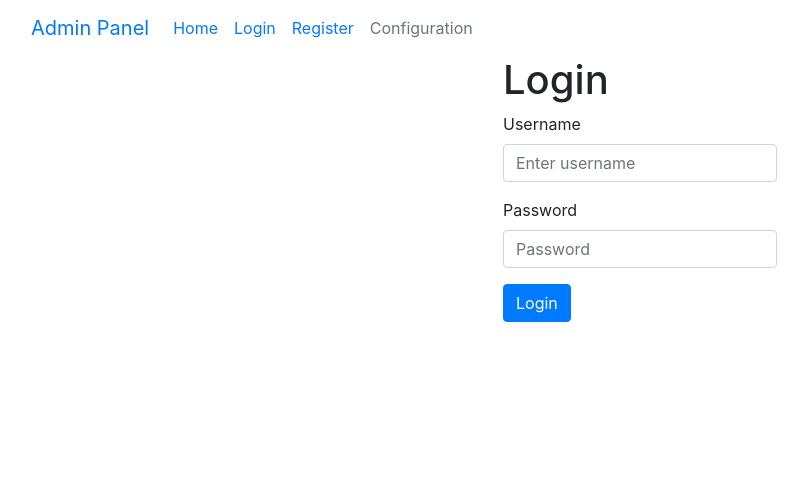
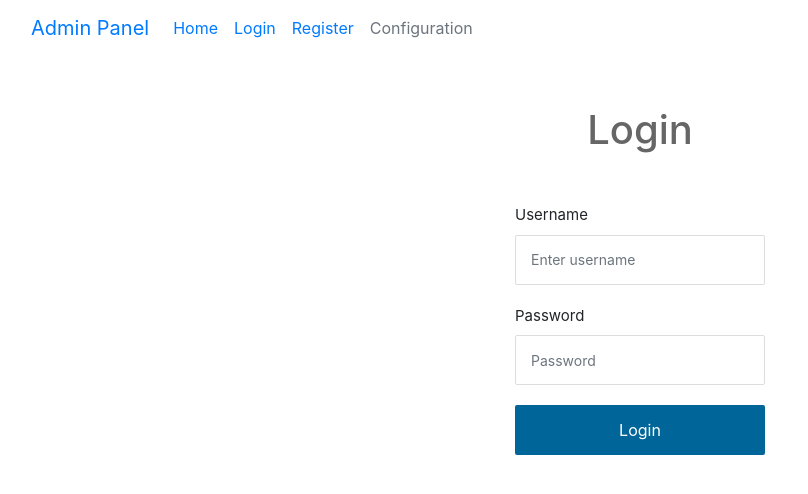
Before and after one commit to ihsanndamar/admin-panel-frontend, a React (Create React App) app: page / in a window 1280 px wide. Shown: the top 494 px of the page, without its empty margins (0-808 px from the left). Built offline with nearby package versions, Linux system fonts and the light colour scheme.

Commit message:
fix: some css

```diff
--- a/src/index.css
+++ b/src/index.css
@@ -11,3 +11,46 @@ code {
   font-family: source-code-pro, Menlo, Monaco, Consolas, 'Courier New',
     monospace;
 }
+
+
+
+.login, .register, .configuration {
+  width: 500px;
+  margin: 0 auto;
+  font-size: 15px;
+  margin-top: 50px;
+}
+
+
+.login h1, .register h1, .configuration h1 {
+  text-align: center;
+  color: #666;
+  font-size: 40px;
+  margin-bottom: 50px;
+}
+
+.login input, .register input, .configuration input {
+  width: 100%;
+  height: 50px;
+  border: 1px solid #ddd;
+  margin-bottom: 20px;
+  padding: 0 15px;
+  box-sizing: border-box;
+  border-radius: 2px;
+  font-size: 14px;
+}
+
+.login button, .register button, .configuration button {
+  width: 100%;
+  height: 50px;
+  border: 0;
+  background: #069;
+  color: #fff;
+  font-size: 16px;
+  border-radius: 2px;
+  cursor: pointer;
+}
+
+.login button:hover, .register button:hover, .configuration button:hover {
+  background: #09c;
+}
```
